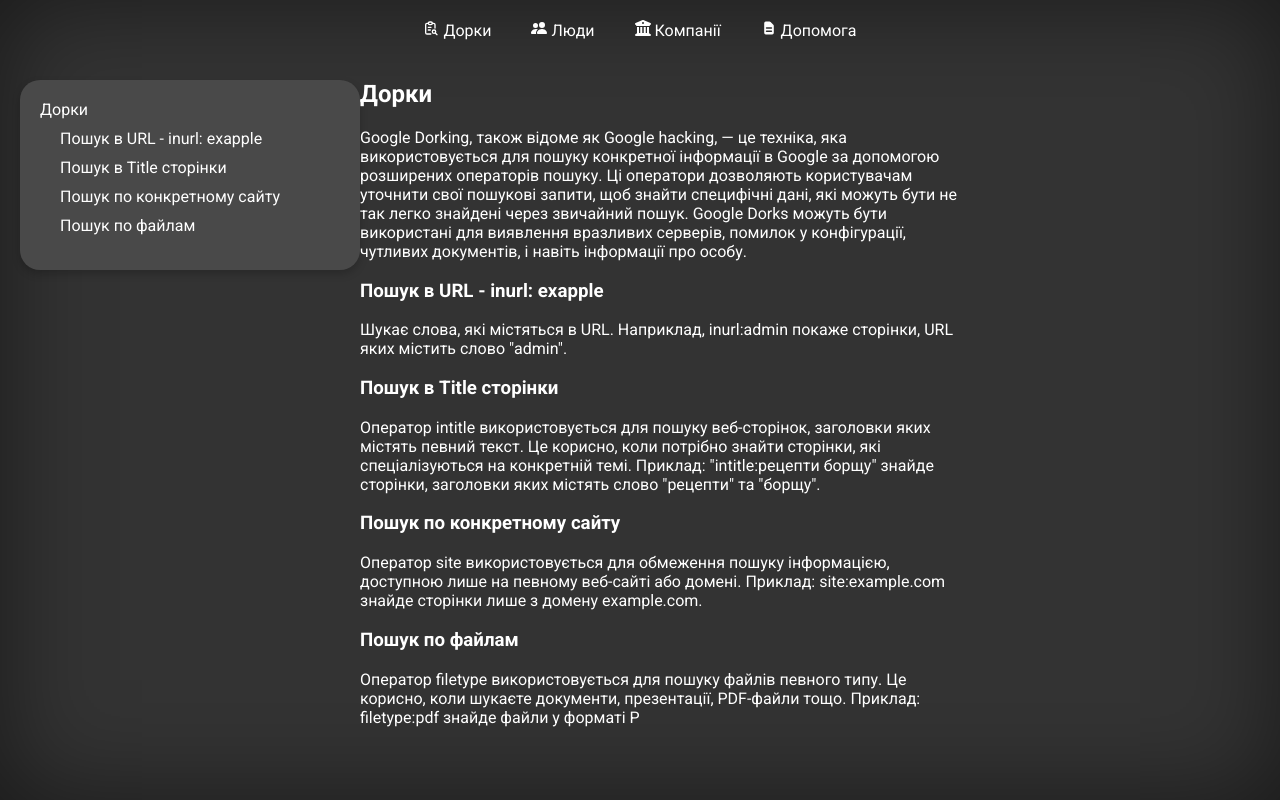
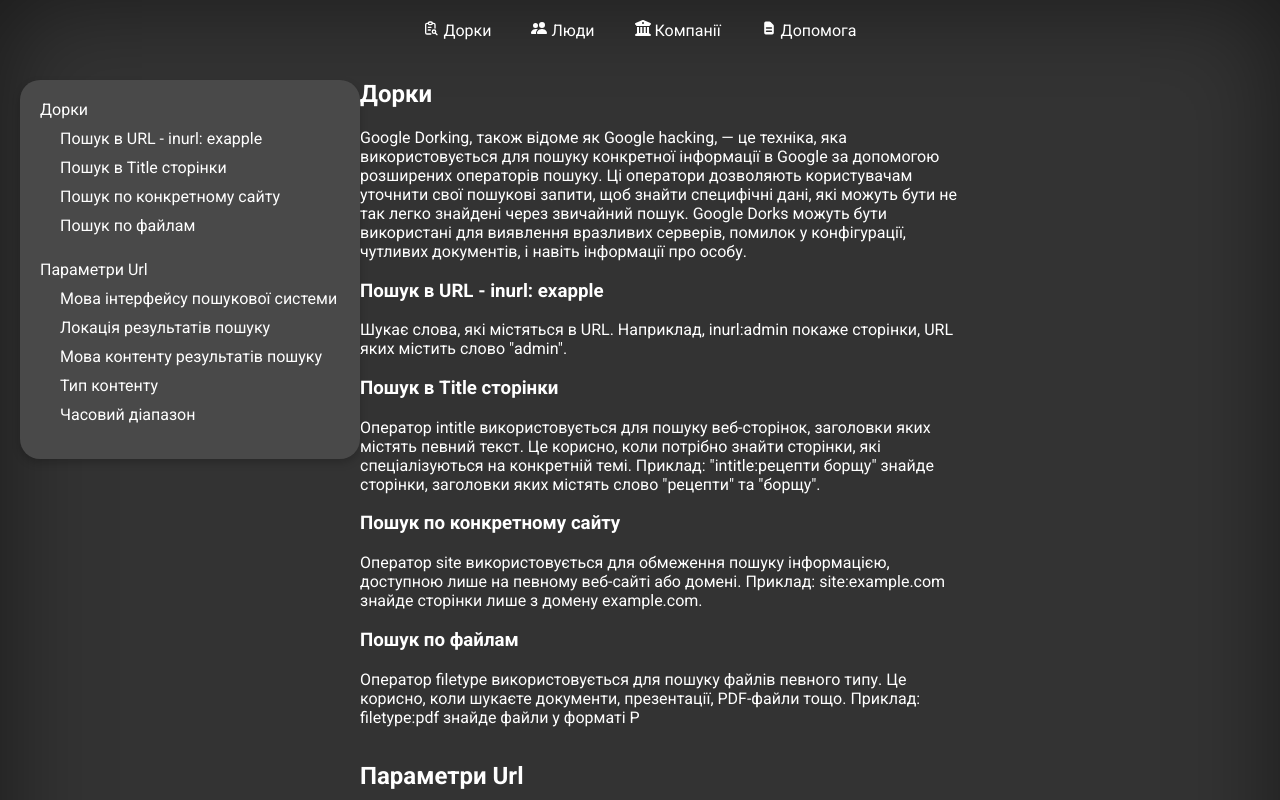
Before and after one commit to IvanTatarenko/osint_links, a React (Create React App) app: page /#/help in a window 1280 px wide. Shown: the top 800 px of the page. Built offline with nearby package versions, Linux system fonts and the light colour scheme.

Commit message:
add help for url params

```diff
--- a/src/index.css
+++ b/src/index.css
@@ -5,7 +5,8 @@
   background-color: #333;
   color: #fff;
   width: 100%;
-  height: 100vh;
+  height: 100%;
+  min-height: 100vh;
   box-shadow: inset 0 0 100px rgba(0, 0, 0, 0.5);
   font-family: "Roboto", -apple-system, BlinkMacSystemFont, "Segoe UI", "Oxygen",
     "Ubuntu", "Cantarell", "Fira Sans", "Droid Sans", "Helvetica Neue",
--- a/src/modules/Dork/components/DorkLink.component.tsx
+++ b/src/modules/Dork/components/DorkLink.component.tsx
@@ -50,10 +50,10 @@
         </Link>
       </LeftColumnDiv>
       <RightColumnDiv>
-      <StyledTextArea disabled value={searchTextWhithDork} autoSize={{ minRows: 3, maxRows: 3 }}/>
+      <StyledTextArea placeholder='дорки...' disabled value={searchTextWhithDork} autoSize={{ minRows: 3, maxRows: 3 }}/>
       </RightColumnDiv>
       </FirstLine>
-      <StyledParagraph copyable>{encodeURI(url)}</StyledParagraph>
+      <StyledParagraph copyable>{url}</StyledParagraph>
     </MainDiv>
   );
 };
--- a/src/modules/Dork/pages/Dorks.page.tsx
+++ b/src/modules/Dork/pages/Dorks.page.tsx
@@ -78,7 +78,7 @@
             updateStatus={dorks.toggleSiteStatus}
             status={dorks.siteStatus}
           />
-          <UniversalDorkComponent
+          {/* <UniversalDorkComponent
             label={'Пошук по файлам'}
             hintText={'Використовується для пошуку файлів певного типу'}
             hintAnchor={'filetype'}
@@ -86,7 +86,7 @@
             updateText={dorks.updateFileText}
             updateStatus={dorks.toggleFileStatus}
             status={dorks.fileStatus}
-          />
+          /> */}
         </DorkInputsDiv>
       </LeftColumn>
       <CenterColumn>
@@ -97,6 +97,8 @@
         <DorkInputsDiv>
           <UniversalUrlParamComponent
             label="Мова інтерфейсу пошукової системи"
+            hintText={'Визначає мову інтерфейсу користувача.'}
+            hintAnchor={'hl'}
             options={interfaceLangItems}
             status={urlParams.intefaceLangStatus}
             updateStatus={urlParams.updateInterfaceLangStatus}
@@ -104,6 +106,8 @@
           />
           <UniversalUrlParamComponent
             label="Локація результатів пошуку"
+            hintText={'Вказує на країну для локалізації пошукових результатів.'}
+            hintAnchor={'gl'}
             options={geoItems}
             status={urlParams.geoStatus}
             updateStatus={urlParams.updateGeoStatus}
@@ -111,6 +115,8 @@
           />
           <UniversalUrlParamComponent
             label="Мова контенту результатів пошуку"
+            hintText={'Вказує на мову пошукових результатів.'}
+            hintAnchor={'lr'}
             options={contentLangItems}
             status={urlParams.contentLangStatus}
             updateStatus={urlParams.updateContentLangStatus}
--- a/src/modules/Help/items/help.items.tsx
+++ b/src/modules/Help/items/help.items.tsx
@@ -42,6 +42,52 @@
       },
     ],
   },
+  {
+    title: 'Параметри Url',
+    text: ``,
+    anchor: 'url-params',
+    childrens: [
+      {
+        title: 'Мова інтерфейсу пошукової системи',
+        text: `Визначає мову інтерфейсу користувача для сервісів Google. Це впливає на мову меню, кнопок, допомоги та інших елементів інтерфейсу, але не на мову вмісту пошукових результатів.
+        Приклад: Щоб встановити мову інтерфейсу українською, параметр URL буде hl=uk. URL для пошуку Google з українською мовою інтерфейсу може виглядати так: https://www.google.com/search?hl=uk&q=Київ.`,
+        anchor: 'hl',
+      },
+      {
+        title: 'Локація результатів пошуку',
+        text: `Вказує на країну, для якої повинні бути локалізовані пошукові результати. Цей параметр впливає на ранжування сайтів залежно від географічної релевантності. Наприклад, пошукові запити з параметром gl=us можуть показувати більше сайтів з США.
+        Приклад: Для отримання результатів, оптимізованих для України, використовуйте gl=ua. URL приклад: https://www.google.com/search?hl=uk&gl=ua&q=Львів.`,
+        anchor: 'gl',
+      },
+      {
+        title: 'Мова контенту результатів пошуку',
+        text: `Обмежує пошукові результати документами, написаними на певній мові. Використання цього параметра дозволяє отримати контент, який є найбільш релевантним до вибраної мови. Значення параметра lr починається з lang_, за яким слідує код мови.
+        Приклад: Щоб обмежити пошук контентом українською мовою, використовуйте lr=lang_uk. Приклад URL, який шукає інформацію про каву, обмежену українською мовою: https://www.google.com/search?hl=uk&lr=lang_uk&q=кава.`,
+        anchor: 'lr',
+      },
+      {
+        title: 'Тип контенту',
+        text: `Цей параметр використовується для вказівки на тип пошукового запиту, що дозволяє користувачам обмежити результати пошуку певним типом контенту, як-от зображення, відео, новини тощо. Приклади використання:
+        tbm=isch — обмежує пошук зображеннями.
+        tbm=nws — фільтрує результати до новин.
+        tbm=vid — використовується для пошуку відео.
+        tbm=shop — фільтрує результати для покупок або товарів.`,
+        anchor: 'tbm',
+      },
+      {
+        title: 'Часовий діапазон',
+        text: `Цей параметр використовується для тонкої настройки результатів пошуку засновано на певному часовому діапазоні або інших критеріях часу. Він дозволяє користувачам знаходити контент, який був опублікований або оновлений протягом певного періоду часу.
+        Приклади використання:
+        tbs=qdr:h — показує результати, опубліковані протягом останньої години.
+        tbs=qdr:d — фільтрує результати до тих, що були опубліковані протягом останнього дня.
+        tbs=qdr:w — відображає контент, опублікований протягом останнього тижня.
+        tbs=qdr:m — показує результати за останній місяць.
+        tbs=qdr:y — фільтрує результати до тих, що були опубліковані протягом останнього року.
+        tbs=cdr:1,cd_min:mm/dd/yyyy,cd_max:mm/dd/yyyy — для пошуку контенту між конкретними датами, де mm/dd/yyyy вказує на мінімальну та максимальну дати.`,
+        anchor: 'tbs',
+      },
+    ],
+  },
 ];
 
 export default helpItems;
--- a/src/modules/UrlParams/components/UniversalUrlParam.component.tsx
+++ b/src/modules/UrlParams/components/UniversalUrlParam.component.tsx
@@ -1,7 +1,9 @@
-import { Select, Switch } from 'antd';
+import { Select, Switch, Tooltip } from 'antd';
 import { DefaultOptionType } from 'antd/es/select';
 import React from 'react';
 import styled from 'styled-components';
+import { FaRegQuestionCircle } from 'react-icons/fa';
+import { Link } from 'react-router-dom';
 
 const MainDiv = styled.div``;
 
@@ -16,20 +18,40 @@
   status: boolean;
   updateStatus: () => void;
   updateValue: (value: string) => void;
+  hintText: string;
+  hintAnchor: string;
 }
 
-const UniversalUrlParamComponent: React.FC<UniversalUrlParamComponentProps> = ({ label, options, status, updateStatus, updateValue }) => {
-
+const UniversalUrlParamComponent: React.FC<UniversalUrlParamComponentProps> = ({
+  label,
+  options,
+  status,
+  updateStatus,
+  updateValue,
+  hintText,
+  hintAnchor,
+}) => {
   return (
     <MainDiv>
-      <label>{label}</label>
-      <StyledSelect options={options} defaultValue={options[0]} onChange={(value: any) => updateValue(value)}/>
+      <label>
+        {label}{' '}
+        <Tooltip
+          title={
+            <span>
+              {hintText} <Link to={`/help/#${hintAnchor}`}>Детальніше</Link>
+            </span>
+          }
+        >
+          <FaRegQuestionCircle />
+        </Tooltip>
+      </label>
+      <StyledSelect options={options} defaultValue={options[0]} onChange={(value: any) => updateValue(value)} />
       <Switch
-          checked={status}
-          onChange={() => {
-            updateStatus();
-          }}
-        />
+        checked={status}
+        onChange={() => {
+          updateStatus();
+        }}
+      />
     </MainDiv>
   );
 };
```
